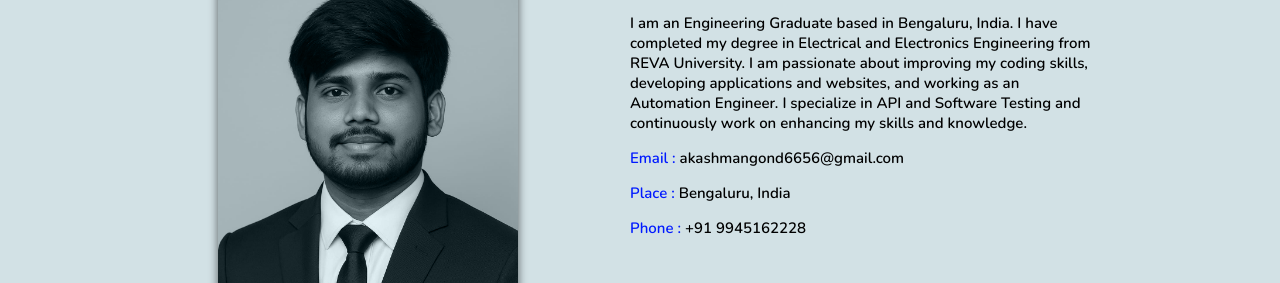
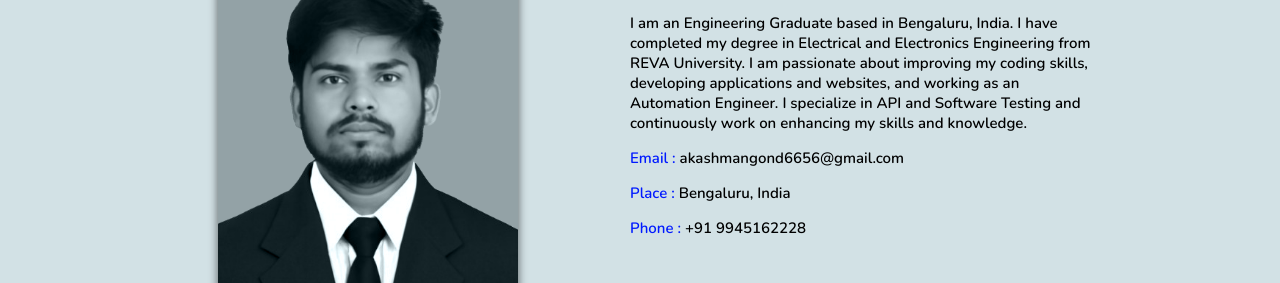
Before and after one commit to akash6629/website_akash, a plain HTML site: page index.html in a window 1280 px wide. Shown: the part 1004-1287 px from the top of the page. Drawn offline with nearby package versions, Linux system fonts and the light colour scheme.

Commit message:
updated photo

```diff
--- a/index.html
+++ b/index.html
@@ -102,7 +102,7 @@
     <div class="row">
 
       <div class="image">
-        <img draggable="false" class="tilt" src="assets/images/passport.jpg" alt="">
+        <img draggable="false" class="tilt" src="assets/images/about_pass.png" alt="">
       </div>
       <div class="content">
 
@@ -112,7 +112,7 @@
         <p>I am an Engineering Graduate based in Bengaluru, India. I have completed my degree in Electrical and Electronics Engineering from REVA University. I am passionate about improving my coding skills, developing applications and websites, and working as an Automation Engineer. I specialize in API and Software Testing and continuously work on enhancing my skills and knowledge.</p>
 
         <div class="box-container">
-          <!-- <div class="box">
+            <!-- <div class="box">
               <p><span> age: </span> 20</p>
               <p><span> phone : </span> +91 XXX-XXX-XXXX</p>
             </div> -->
```
Also changed, not shown: assets/images/about_pass.png (added).
